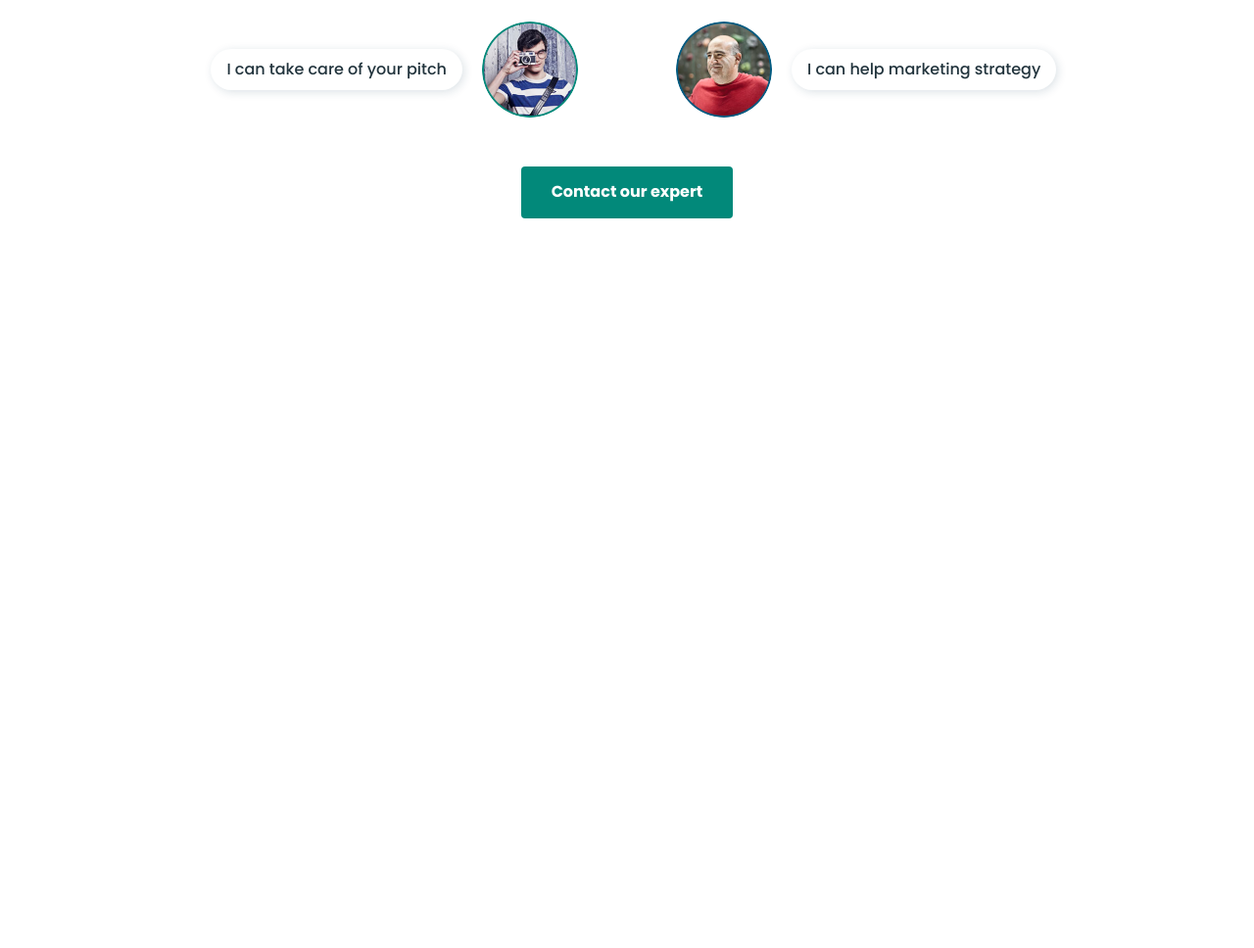
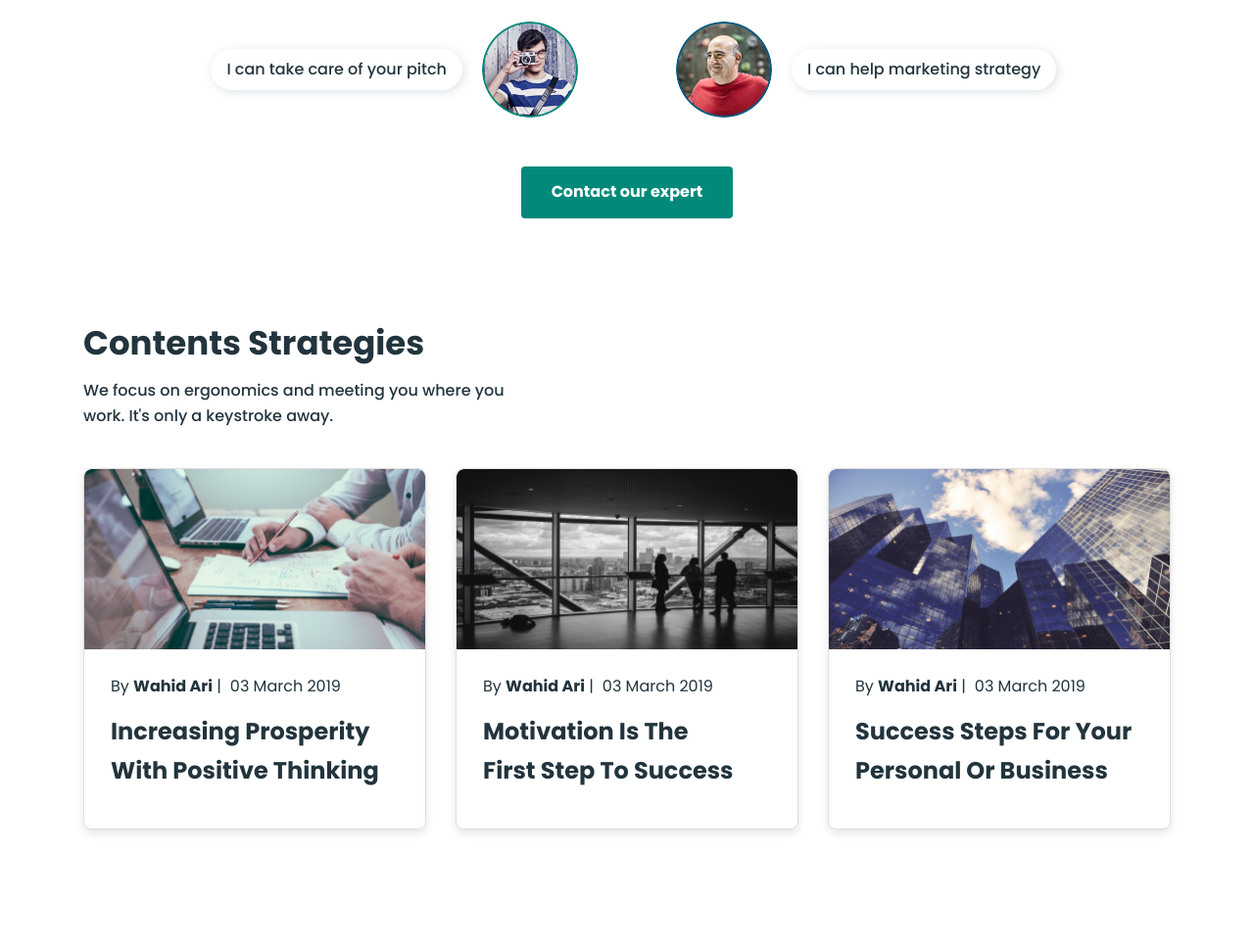
Before and after one commit to tymur-lykho/business-promotion-vite, a website built with Vite: page src/index.html in a window 1280 px wide. Shown: the part 3232-4200 px from the top of the page at 98% size. Before the commit the page ends 3505 px from the top, so only its background shows below. Built offline with nearby package versions, Linux system fonts and the light colour scheme; files whose address does not match are found by name.

Commit message:
Fixed strategies-section, and common card class for animation, fix avatar in staff section

```diff
--- a/src/css/base.css
+++ b/src/css/base.css
@@ -38,6 +38,9 @@ body {
   border: none;
   color: #fff;
   background-color: #02897a;
+
+  transition: 250ms cubic-bezier(0.075, 0.82, 0.165, 1);
+  transition-property: color, background-color, border;
 }
 
 .default-btn:hover,
@@ -60,3 +63,13 @@ body {
 .title-accent {
   display: block;
 }
+
+.card {
+  transition: transform 0.3s ease, box-shadow 0.3s ease;
+  box-shadow: 0px 4px 8px rgba(0, 0, 0, 0.1);
+}
+.card:hover,
+.card:focus {
+  transform: translateY(-10px);
+  box-shadow: 0px 10px 20px rgba(0, 0, 0, 0.2);
+}
--- a/src/css/hero.css
+++ b/src/css/hero.css
@@ -68,8 +68,6 @@
 }
 .hero-btn {
   min-width: 142px;
-  transition: 250ms cubic-bezier(0.075, 0.82, 0.165, 1);
-  transition-property: color, background-color, border;
 }
 @media only screen and (min-width: 1150px) {
   .hero-btn {
--- a/src/css/staff.css
+++ b/src/css/staff.css
@@ -80,15 +80,14 @@
   }
 }
 .staff-img {
+  flex-shrink: 0;
   border-radius: 50%;
   overflow: hidden;
-  width: 90px;
-  height: 90px;
+  max-width: 90px;
 }
 @media only screen and (min-width: 768px) {
   .staff-img {
-    width: 98px;
-    height: 98px;
+    max-width: 98px;
   }
 }
 .staff-item-text {
--- a/src/css/strategies.css
+++ b/src/css/strategies.css
@@ -1,61 +1,108 @@
 /* #region Strategies */
 .strategies {
-  padding-bottom: 171px;
+  padding-top: 50px;
+  padding-bottom: 11px;
 }
-
+@media only screen and (min-width: 1150px) {
+  .strategies {
+    padding-bottom: 121px;
+  }
+}
 .strategies-container {
 }
-
 .strategies-title {
+  text-align: center;
   font-size: 34px;
-  margin-bottom: 10px;
+  margin-bottom: 8px;
 }
-
-.title {
+@media only screen and (min-width: 1150px) {
+  .strategies-title {
+    text-align: left;
+  }
 }
 .strategies-text {
+  text-align: center;
   font-weight: 500;
-  display: block;
-  width: 465px;
   margin-bottom: 40px;
+}
+@media only screen and (min-width: 1150px) {
+  .strategies-text {
+    display: inline-block;
+    max-width: 465px;
+    text-align: left;
+  }
 }
 .strategies-card-list {
   display: flex;
-  flex-direction: row;
-  gap: 30px;
+  align-items: center;
+  justify-content: center;
+  flex-direction: column;
+  gap: 16px;
 }
+@media only screen and (min-width: 768px) {
+  .strategies-card-list {
+    flex-direction: row;
+    flex-wrap: wrap;
+  }
+}
+@media only screen and (min-width: 1150px) {
+  .strategies-card-list {
+    gap: 30px;
+  }
+}
+.strategy-card {
+  max-width: 350px;
+  border-radius: 8px;
+  overflow: hidden;
 
-.strategy-card {
-  border: 1px solid #dedede;
-  border-radius: 8px;
-  width: calc((100% - 2 * 30px) / 3);
-  overflow: hidden;
+  transition: transform 0.3s ease, box-shadow 0.3s ease;
+  box-shadow: 0px 4px 8px rgba(0, 0, 0, 0.1);
 }
-
+.strategy-card:hover,
+.strategy-card:focus {
+  transform: translateY(-10px);
+  box-shadow: 0px 10px 20px rgba(0, 0, 0, 0.2);
+}
+@media only screen and (min-width: 768px) {
+  .strategy-card {
+    border: 1px solid #dedede;
+  }
+}
 .card-text {
-  padding: 24px 27px 40px;
+  padding-top: 24px;
+  padding-bottom: 40px;
 }
-
+@media only screen and (min-width: 768px) {
+  .card-text {
+    padding-inline: 27px;
+  }
+}
 .strategy-img {
   width: 100%;
-  height: 185px;
 }
-
 .strategy-text {
+  text-transform: capitalize;
+  line-height: 1.75;
   margin-bottom: 12px;
 }
-
+.strategy-text > time::before {
+  content: '|';
+  display: inline-block;
+  margin-right: 9px;
+}
 .strategy-accent-word {
 }
-
 .strategy-subtitile {
+  text-transform: capitalize;
+  text-wrap: balance;
   font-weight: 700;
   font-size: 24px;
   line-height: 1.66;
+  transition: 250ms cubic-bezier(0.075, 0.82, 0.165, 1);
+  transition-property: color;
 }
-
-.strategy-card:hover .strategy-subtitile,
-.strategy-card:focus .strategy-subtitile {
+.card-subtitle-link:hover,
+.card-subtitle-link:focus {
   color: #02897a;
 }
 /* #endregion */
--- a/src/index.html
+++ b/src/index.html
@@ -33,7 +33,7 @@
       <load src="./partials/support.html" />
       <load src="./partials/collaboration.html" />
       <load src="./partials/staff.html" />
-      <!-- <load src="./partials/strategies.html" /> -->
+      <load src="./partials/strategies.html" />
       <!-- <load src="./partials/price.html" /> -->
       <!-- <load src="./partials/bunner.html" /> -->
     </main>
--- a/src/partials/strategies.html
+++ b/src/partials/strategies.html
@@ -6,54 +6,72 @@
       keystroke away.
     </p>
     <ul class="strategies-card-list">
-      <li class="strategy-card">
+      <li class="strategy-card card">
         <img
           class="strategy-img"
-          src="./images/image-bg-2.jpg"
+          srcset="
+            ./img/strategies/image-1_desk@1x.jpg 1x,
+            ./img/strategies/image-1_desk@2x.jpg 2x
+          "
+          src="./img/strategies/image-1_desk@1x.jpg"
           alt="Managers work on the project"
           width="350"
         />
         <div class="card-text">
           <p class="strategy-text">
-            By <strong class="strategy-accent-word">Wahid Ari </strong>| 03
-            March 2019
+            By <b class="strategy-accent-word">Wahid Ari</b>
+            <time datetime="2019-03-03">03 March 2019</time>
           </p>
           <h3 class="strategy-subtitile">
-            Increasing Prosperity With Positive Thinking
+            <a href="#" class="card-subtitle-link"
+              >Increasing Prosperity With Positive Thinking</a
+            >
           </h3>
         </div>
       </li>
-      <li class="strategy-card">
+      <li class="strategy-card card">
         <img
           class="strategy-img"
-          src="./images/image-bg-1.jpg"
+          srcset="
+            ./img/strategies/image-2_desk@1x.jpg 1x,
+            ./img/strategies/image-2_desk@2x.jpg 2x
+          "
+          src="./img/strategies/image-2_desk@1x.jpg"
           alt="Office"
           width="350"
         />
         <div class="card-text">
           <p class="strategy-text">
-            By <strong class="strategy-accent-word">Wahid Ari </strong>| 03
-            March 2019
+            By <b class="strategy-accent-word">Wahid Ari</b>
+            <time datetime="2019-03-03">03 March 2019</time>
           </p>
           <h3 class="strategy-subtitile">
-            Motivation Is The First Step To Success
+            <a href="#" class="card-subtitle-link"
+              >Motivation Is The First Step To Success</a
+            >
           </h3>
         </div>
       </li>
-      <li class="strategy-card">
+      <li class="strategy-card card">
         <img
           class="strategy-img"
-          src="./images/image-bg-3.jpg"
+          srcset="
+            ./img/strategies/image-3_desk@1x.jpg 1x,
+            ./img/strategies/image-3_desk@2x.jpg 2x
+          "
+          src="./img/strategies/image-3_desk@1x.jpg"
           alt="Skyscraper with office premises"
           width="350"
         />
         <div class="card-text">
           <p class="strategy-text">
-            By <strong class="strategy-accent-word">Wahid Ari </strong>| 03
-            March 2019
+            By <b class="strategy-accent-word">Wahid Ari</b>
+            <time datetime="2019-03-03">03 March 2019</time>
           </p>
           <h3 class="strategy-subtitile">
-            Success Steps For Your Personal Or Business
+            <a href="#" class="card-subtitle-link"
+              >Success Steps For Your Personal Or Business</a
+            >
           </h3>
         </div>
       </li>
```
Also changed, not shown: src/img/strategies/image-1_desk@2x.jpg (renamed from src/img/strategies/image_1_desk@2x.jpg).
